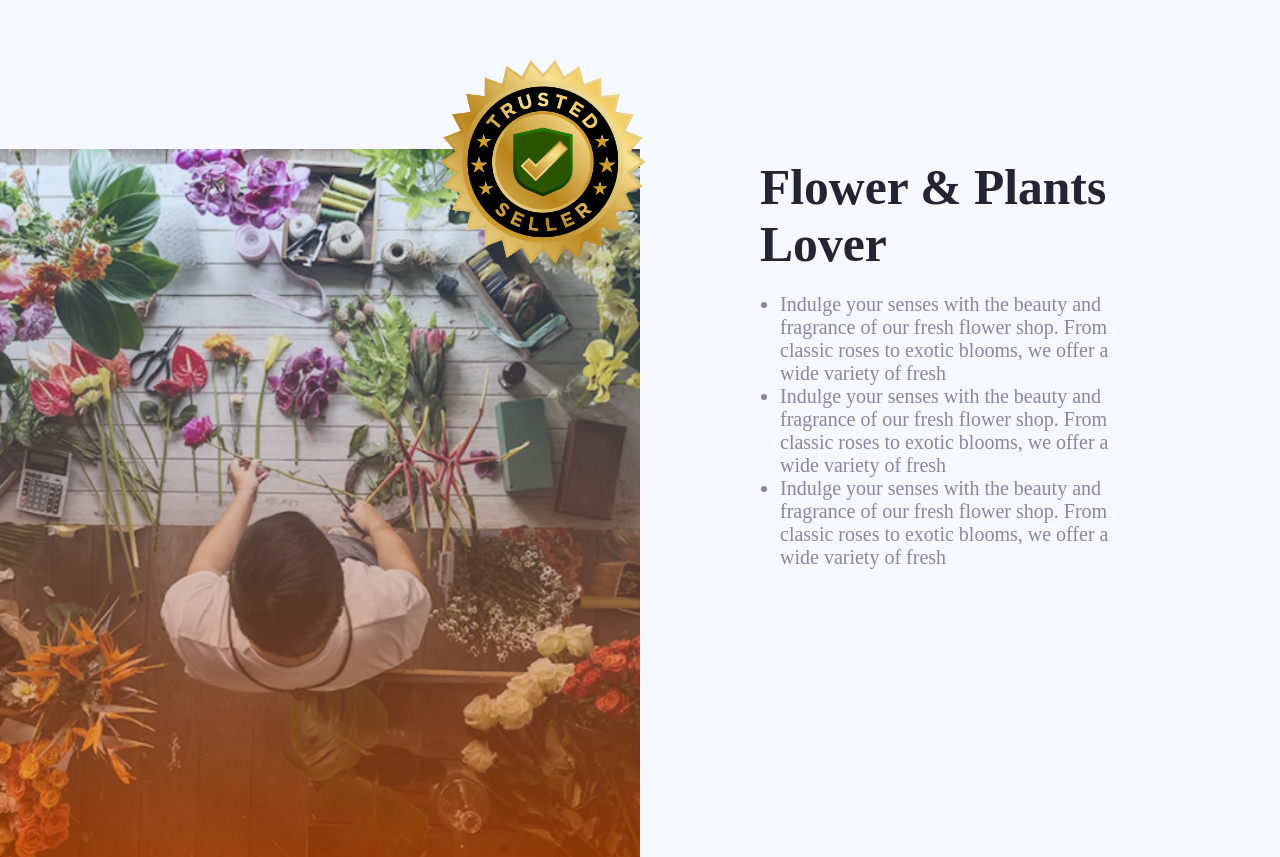
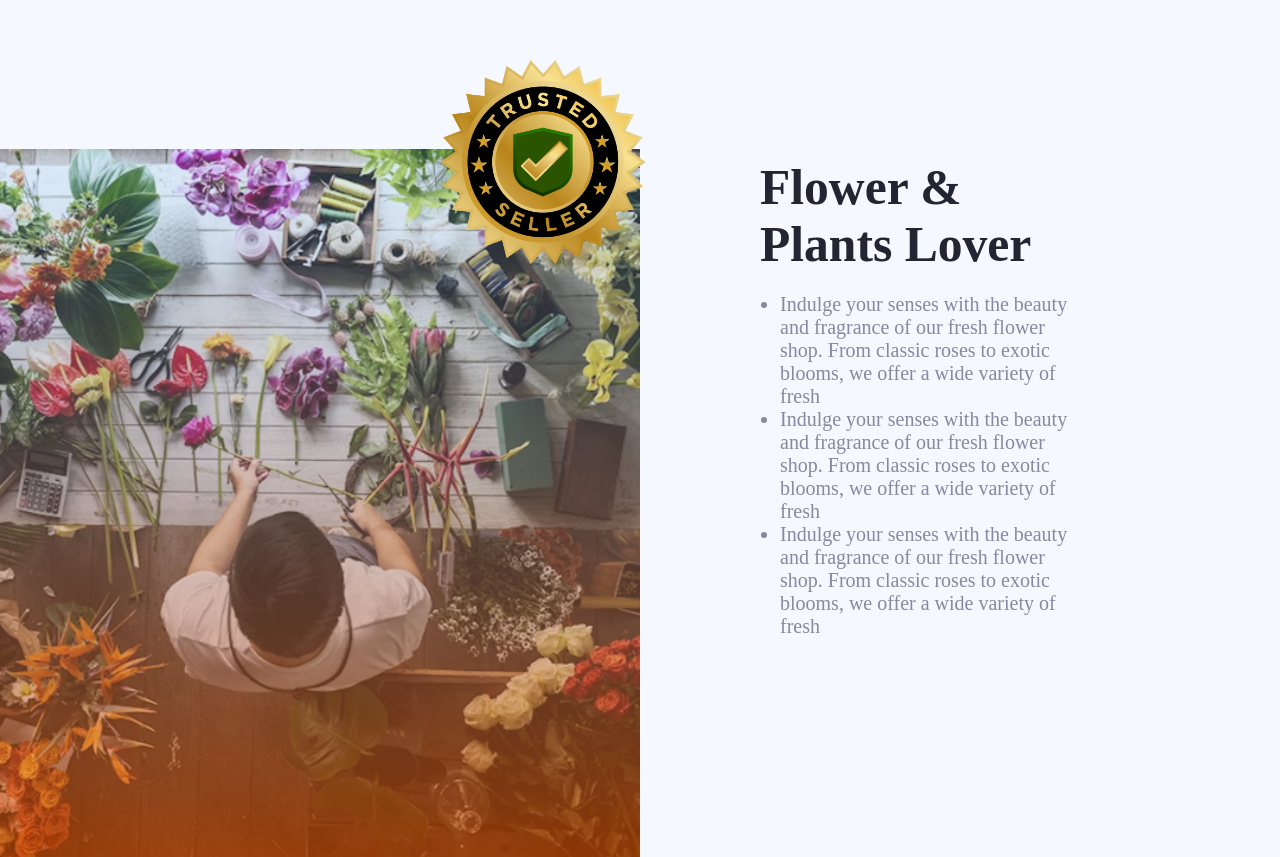
Before and after one commit to buddin1/ASSIGNMENT-002, a plain HTML site: page index.html in a window 1280 px wide. Shown: the part 1988-2845 px from the top of the page. Drawn offline with Linux system fonts and the light colour scheme.

Commit message:
last check

```diff
--- a/style.css
+++ b/style.css
@@ -140,7 +140,7 @@ img{
     display: grid;
     grid-template-columns: repeat(2,1fr);
     margin: 100px auto;
-    /* width: 1140px; */
+
 
 
 }
@@ -151,7 +151,7 @@ img{
     padding-left: 100px;
     padding-right: 100px;
     text-align: left;
-    width: 400px;
+    width: 350px;
 
 
 
@@ -159,6 +159,7 @@ img{
 /* latest deal section styles */
 .latest-deal{
     text-align: center;
+
 }
 .deals{
     margin: 120px auto;
@@ -229,7 +230,7 @@ img{
 .join-section{
     background-image: url(assets/news-letter-bg.png);
     width: 100%;
-    /* height: 530px; */
+
     margin: 120px auto;
 
 
```
